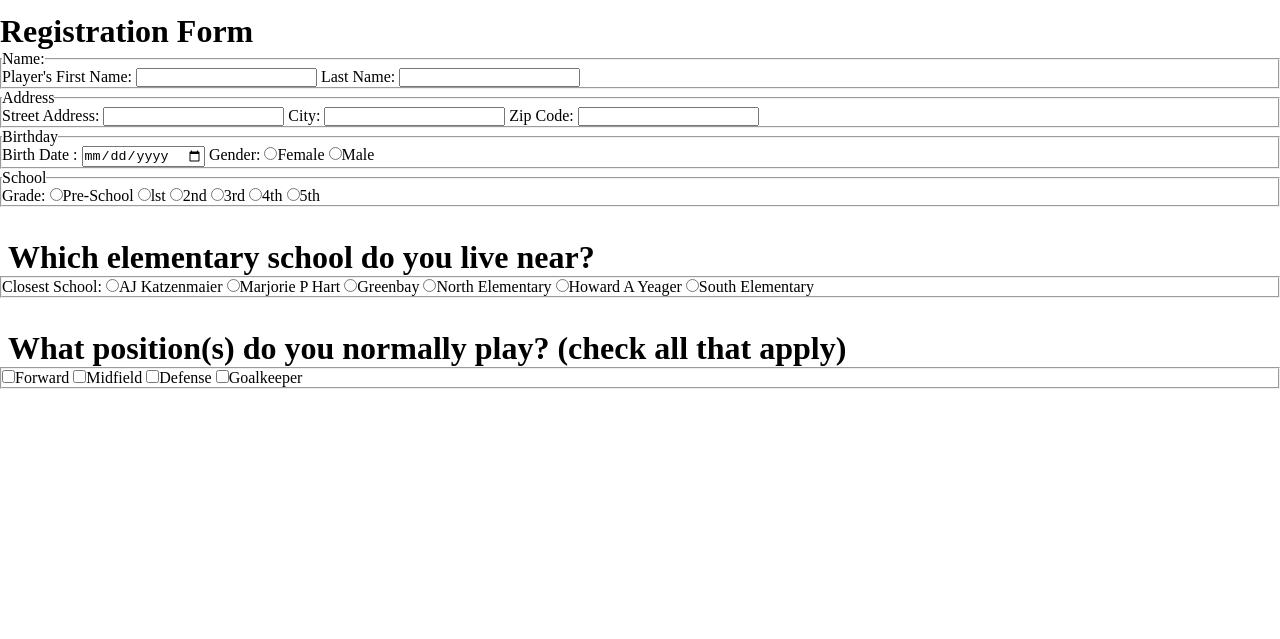
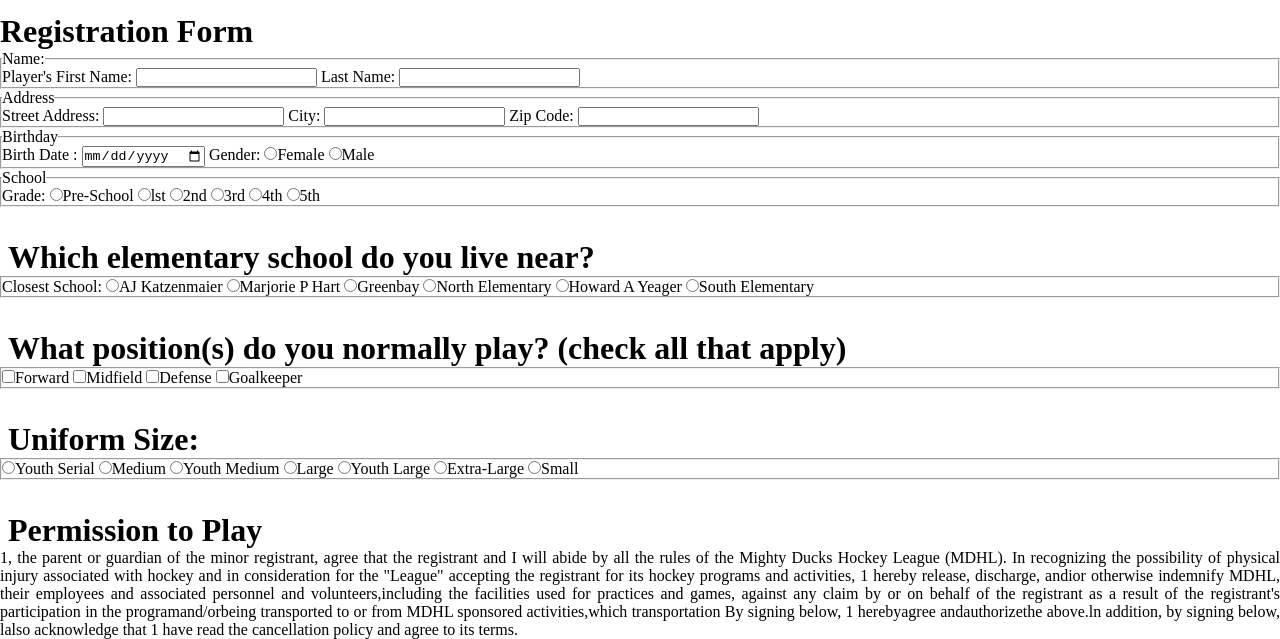
Before and after one commit to stellamibarra/task3, a plain HTML site: page registrationform.html in a window 1280 px wide. Shown: the part 786-1425 px from the top of the page. Before the commit the page ends 1175 px from the top, so only its background shows below. Drawn offline with Linux system fonts and the light colour scheme.

Commit message:
form :uniform y permission

```diff
--- a/registrationform.html
+++ b/registrationform.html
@@ -85,6 +85,35 @@
             <input type="checkbox" name="player">Defense </input>
             <input type="checkbox" name="player">Goalkeeper</input>
         </fieldset>
+        <h2 class="form__subtitle">Uniform Size:</h2>
+        <fieldset class="form__uniform">
+            <input type="radio" name="uniform">Youth Serial</input>
+            <input type="radio" name="uniform">Medium</input>
+            <input type="radio" name="uniform">Youth Medium</input>
+            <input type="radio" name="uniform">Large</input>
+            <input type="radio" name="uniform">Youth Large</input>
+            <input type="radio" name="uniform">Extra-Large</input>
+            <input type="radio" name="uniform">Small</input>
+        </fieldset>
+        <div id="form__permission">
+
+            <h2 class="form__subtitle">Permission to Play</h2>
+            <p class="form__paragraph">
+
+                1, the parent or guardian of the minor registrant, agree that the registrant and I will abide by all the
+                rules of the Mighty Ducks Hockey League (MDHL). In recognizing the possibility of physical injury
+                associated with hockey and in consideration for the "League" accepting the registrant for its
+                hockey programs and activities, 1 hereby release, discharge, andior otherwise indemnify MDHL,
+                their employees and associated personnel and volunteers,including the facilities used for
+                practices and games, against any claim by or on behalf of the registrant as a result of the
+                registrant's participation in the programand/orbeing transported to or from MDHL sponsored
+                activities,which transportation
+                By signing below, 1 herebyagree andauthorizethe above.ln addition, by signing below, lalso
+                acknowledge that 1 have read the cancellation policy and agree to its terms.
+            </p>
+
+        </div>
+
     </form>
 </body>
 
```
